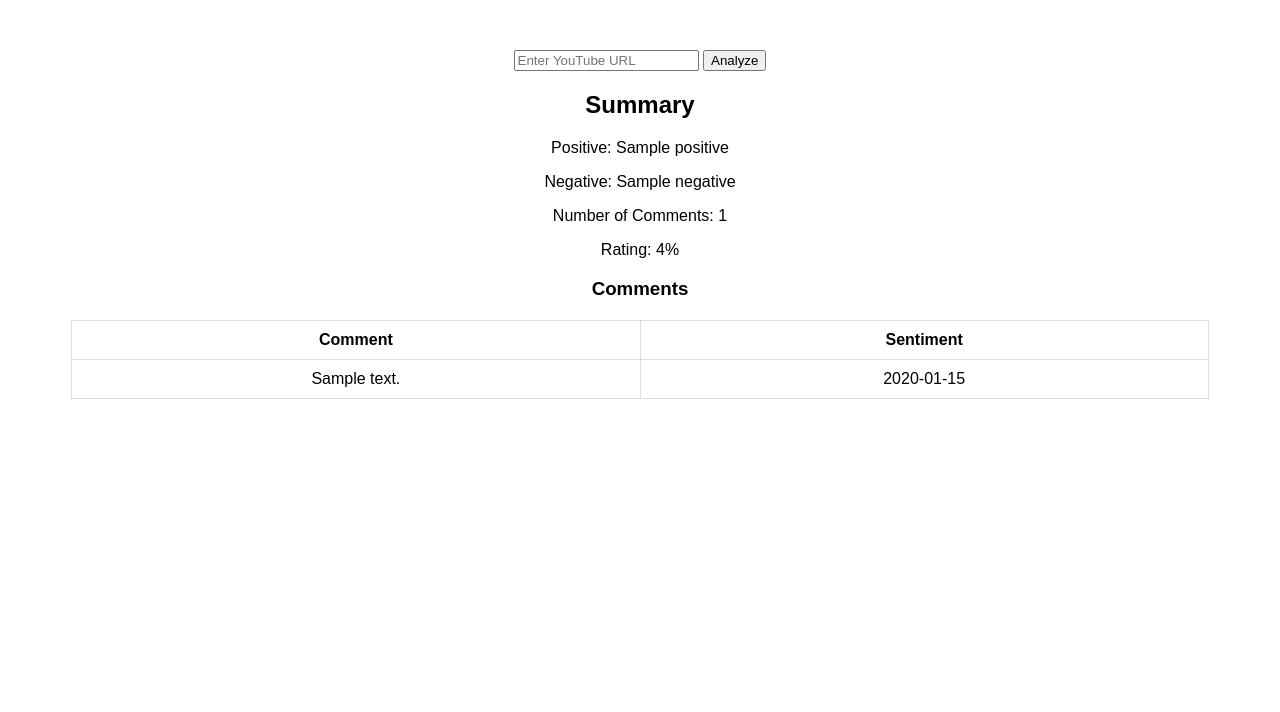
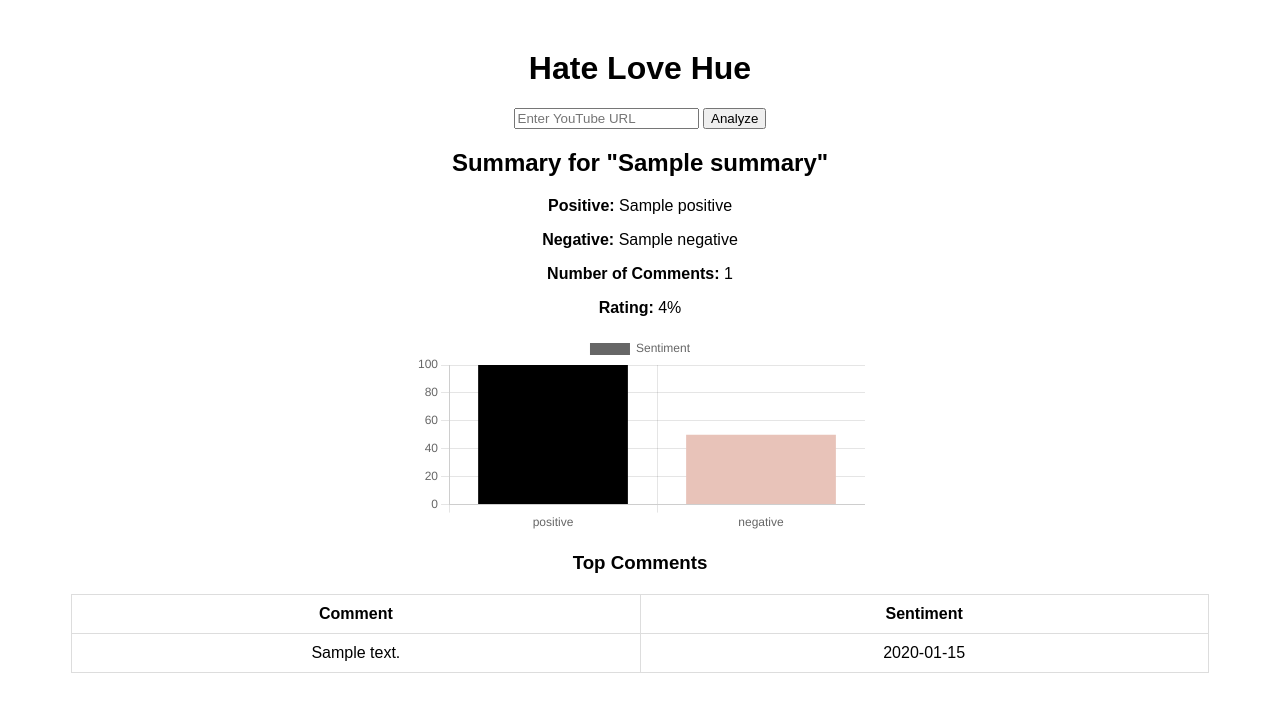
Before and after one commit to Manya-tech/YouTube-Sentiment-Analysis-App, a Flask app: template app/templates/index.html in a window 1280 px wide. Shown: the top 712 px of the page. Run offline with Flask 3, Linux system fonts and the light colour scheme; the template is opened without the code that fills it: most values are stand-ins (such as "Sample title", 1, 10 or a date in 2020); parts of the project's set-up code (start-up, migrations or seed data) failed here and were passed over.

Commit message:
add: graph and modified fonts

```diff
--- a/app/server.py
+++ b/app/server.py
@@ -1,8 +1,10 @@
 from flask import Flask, request, render_template
 from predict import predict_sentiment
-from youtube import get_video_comments
+from youtube import get_video_comments, get_video_info
 from flask_cors import CORS
+import matplotlib.pyplot as plt
 import requests
+
 
 app = Flask(__name__)
 CORS(app)
@@ -11,17 +13,20 @@ def get_video(video_id):
     if not video_id:
         return {"error" : "video_id is required"}
 
-    comments = get_video_comments(video_id)
+    name, comments = get_video_info(video_id)
     predictions  = predict_sentiment(comments)
 
     positive = predictions.count("Positive")
     negative = predictions.count("Negative")
 
     summary = {
+        "name" : name,
         "positive" : positive,
         "negative" : negative,
         "num_comments" : len(comments),
-        "rating" : (positive/len(comments))*100
+        "rating" : round((positive/len(comments))*100, 2),
+        "data" : [positive,negative],
+        "labels" : ["positive","negative"]
     }
 
     return {"predictions" : predictions, "comments" : comments, "summary" : summary}
--- a/app/templates/index.html
+++ b/app/templates/index.html
@@ -3,6 +3,7 @@
 
 <head>
     <title>YouTube Sentiment Analysis</title>
+    <script src="https://cdn.jsdelivr.net/npm/chart.js"></script>
     <style>
         body {
             font-family: Arial, sans-serif;
@@ -23,10 +24,15 @@
             border: 1px solid #ddd;
             word-wrap: break-word;
         }
+        canvas{
+    margin: 0 auto;
+    }
     </style>
 </head>
 
 <body>
+
+    <p><h1>Hate Love Hue</h1></p>
 
     <form action="/" method="post">
         <input type="text" name="video_url" placeholder="Enter YouTube URL" required>
@@ -34,13 +40,41 @@
     </form>
 
     {% if summary %}
-    <h2>Summary</h2>
-    <p>Positive: {{ summary['positive'] }}</p>
-    <p>Negative: {{ summary['negative'] }}</p>
-    <p>Number of Comments: {{ summary['num_comments'] }}</p>
-    <p>Rating: {{ summary['rating'] }}%</p>
+    <h2>Summary for "{{ summary['name'] }}"</h2>
+    <p><b>Positive:</b> {{ summary['positive'] }}</p>
+    <p><b>Negative:</b> {{ summary['negative'] }}</p>
+    <p><b>Number of Comments:</b> {{ summary['num_comments'] }}</p>
+    <p><b>Rating:</b> {{ summary['rating'] }}%</p>
 
-    <h3>Comments</h3>
+    <canvas id="myChart" width="450" height="200"></canvas>
+    <script>
+        var ctx = document.getElementById("myChart").getContext("2d")
+        const labels = ["positive","negative"];
+        const data = [100,50];
+        var barChart = new Chart(ctx,{
+            type: 'bar',
+            data: {
+                labels: labels,
+                datasets: [
+                {
+                    label: "Sentiment",
+                    backgroundColor: ["3cba9f","#e8c3b9"],
+                    data: data
+                }
+                ]
+            },
+            options: {
+                responsive: false,
+                legend: { display: false },
+                title: {
+                display: true,
+                text: 'Total Confirmed Cases of COVID in May'
+                }
+            }
+        });
+    </script>
+
+    <h3> Top Comments</h3>
     <table>
         <tr>
             <th>Comment</th>
```
